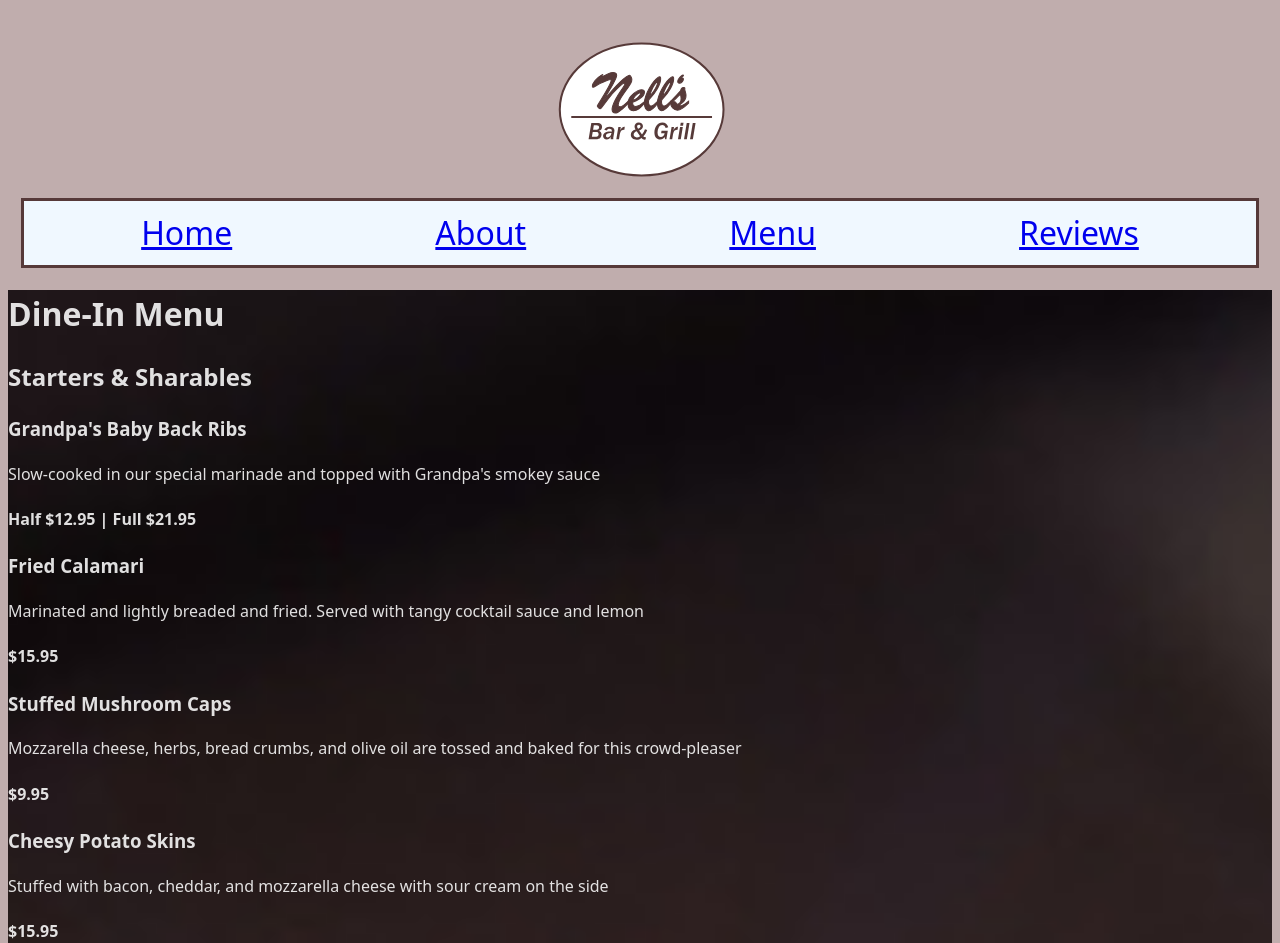
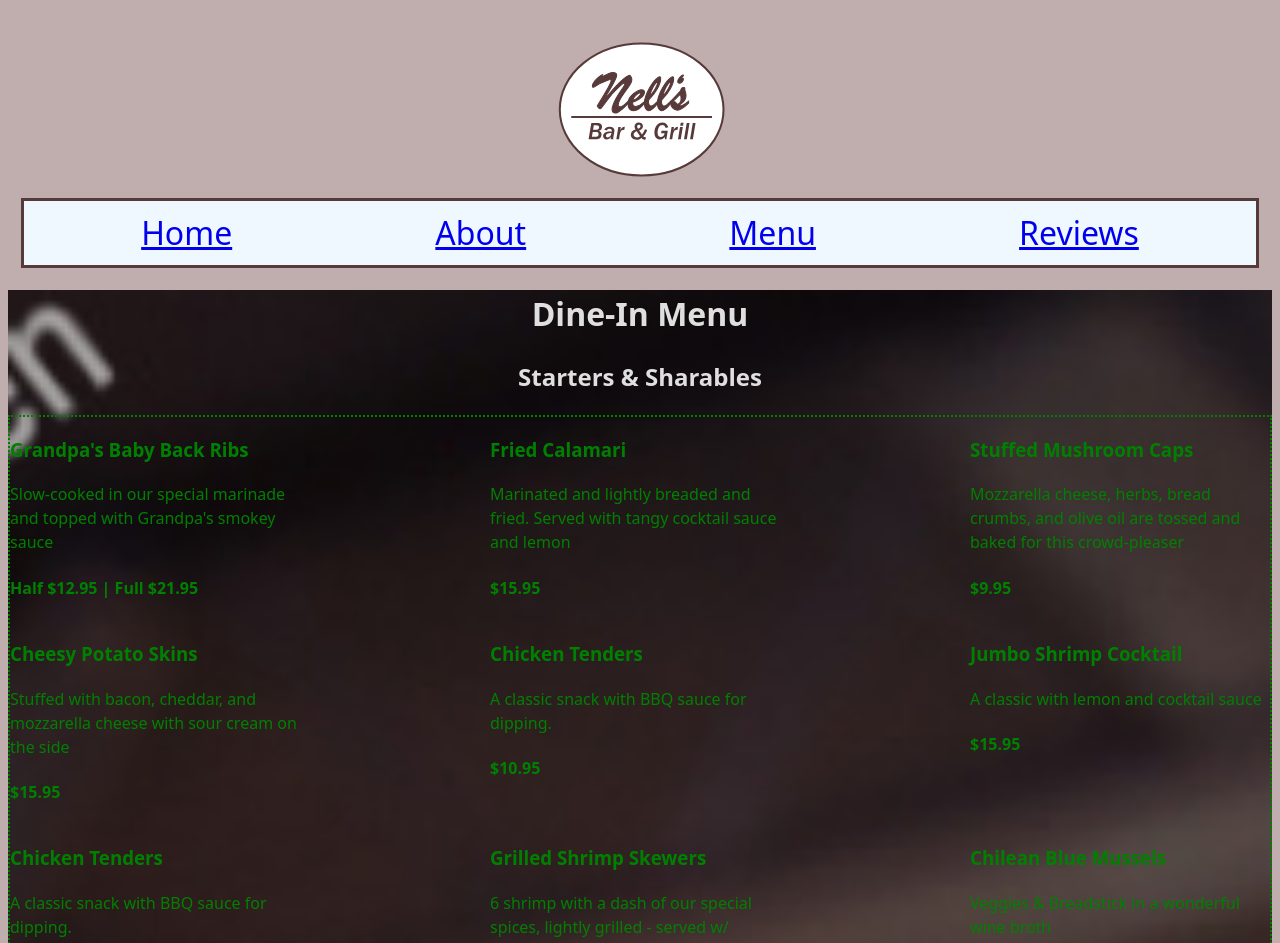
Before and after one commit to ChazSam/Nell-s, a React (Vite) app in the folder nell-s/: page /menu in a window 1280 px wide. Shown: the top 943 px of the page. Built offline with nearby package versions, Linux system fonts and the light colour scheme.

Commit message:
grid menu

```diff
--- a/nell-s/src/App.css
+++ b/nell-s/src/App.css
@@ -24,3 +24,17 @@
     background-repeat: no-repeat;
     min-height: calc(100vh - 80px);
 }
+
+.menu-items{
+    display: grid;
+    grid-template-columns: 300px 300px 300px;
+    align-items: start;
+    justify-content: space-between;
+    border: 2px dotted;
+    color:green;
+
+}
+
+.menu-page h1, h2{
+text-align: center;
+}
--- a/nell-s/src/pages/Menu.tsx
+++ b/nell-s/src/pages/Menu.tsx
@@ -1,9 +1,9 @@
 function Menu() {
   return (
-    <div>
+    <div className="menu-page">
       <h1>Dine-In Menu</h1>
-      <div>
         <h2>Starters & Sharables</h2>
+      <div className="menu-items">
         <div>
           <h3>Grandpa's Baby Back Ribs</h3>
           <p>
@@ -147,12 +147,14 @@ function Menu() {
 
       <div>
         <h2>Soups, Salads, & Chili</h2>
-        <div>
+        <div className="menu-items">
+
+        <div >
           <h3>Chef Joe's Soup of the Day</h3>
           <p>Made fresh every day </p>
           <h4>Cup $3.95 | Bowl $5.95</h4>
         </div>
-        <div>
+        <div >
           <h3>Chopped Salad</h3>
           <p>
             Fresh greens chopped with bacon, bleu cheese, avocado, tomato, and
@@ -232,6 +234,7 @@ function Menu() {
           <h4>$16.95</h4>
         </div>
       </div>
+        </div>
 
       <div>
         <h2>Entrees</h2>
@@ -242,6 +245,8 @@ function Menu() {
           Substitute Cup of Chili or Lobster Bisque for $3.50 or Cup of Baked
           French Onion Soup for $1.95
         </p>
+        <div className="menu-items">
+
         <div>
           <h3>Chicken Pot Pie</h3>
           <p>
@@ -363,9 +368,10 @@ function Menu() {
           <p>Friday Fish Fry & Saturday Prime Rib </p>
         </div>
       </div>
-
+    </div>
       <div>
         <h2>Great Steaks & Chops</h2>
+
         <p>
           All entrees are served with soup or salad (Bleu Cheese +.75) potato or
           rice, bread and butter. Substitute Fresh Fruit, Sweet Potato Fries, or
@@ -373,6 +379,7 @@ function Menu() {
           Substitute Cup of Chili or Lobster Bisque for $3.50, or Cup of Baked
           French Onion Soup $1.95
         </p>
+        <div className="menu-items">
 
         <div>
           <h3>New York Strip Steak</h3>
@@ -427,6 +434,8 @@ function Menu() {
           <h4>$36.95</h4>
         </div>
       </div>
+        </div>
+
       <div>
         <h2>Hand-Held Sandwiches & Wraps</h2>
         <p>
@@ -436,6 +445,7 @@ function Menu() {
           cup of Baked French Onion Soup for $1.95. Low Carbing? Say “skip the
           bread.”{" "}
         </p>
+        <div className="menu-items">
 
         <div>
           <h3>French Dip Sandwich</h3>
@@ -595,6 +605,7 @@ function Menu() {
           <h4>“Go Keto” … Just say NO BUN</h4>
         </div>
       </div>
+        </div>
     </div>
   );
 }
```
Also changed, not shown: nell-s/src/pages/Home.tsx (+22 -8 lines).
